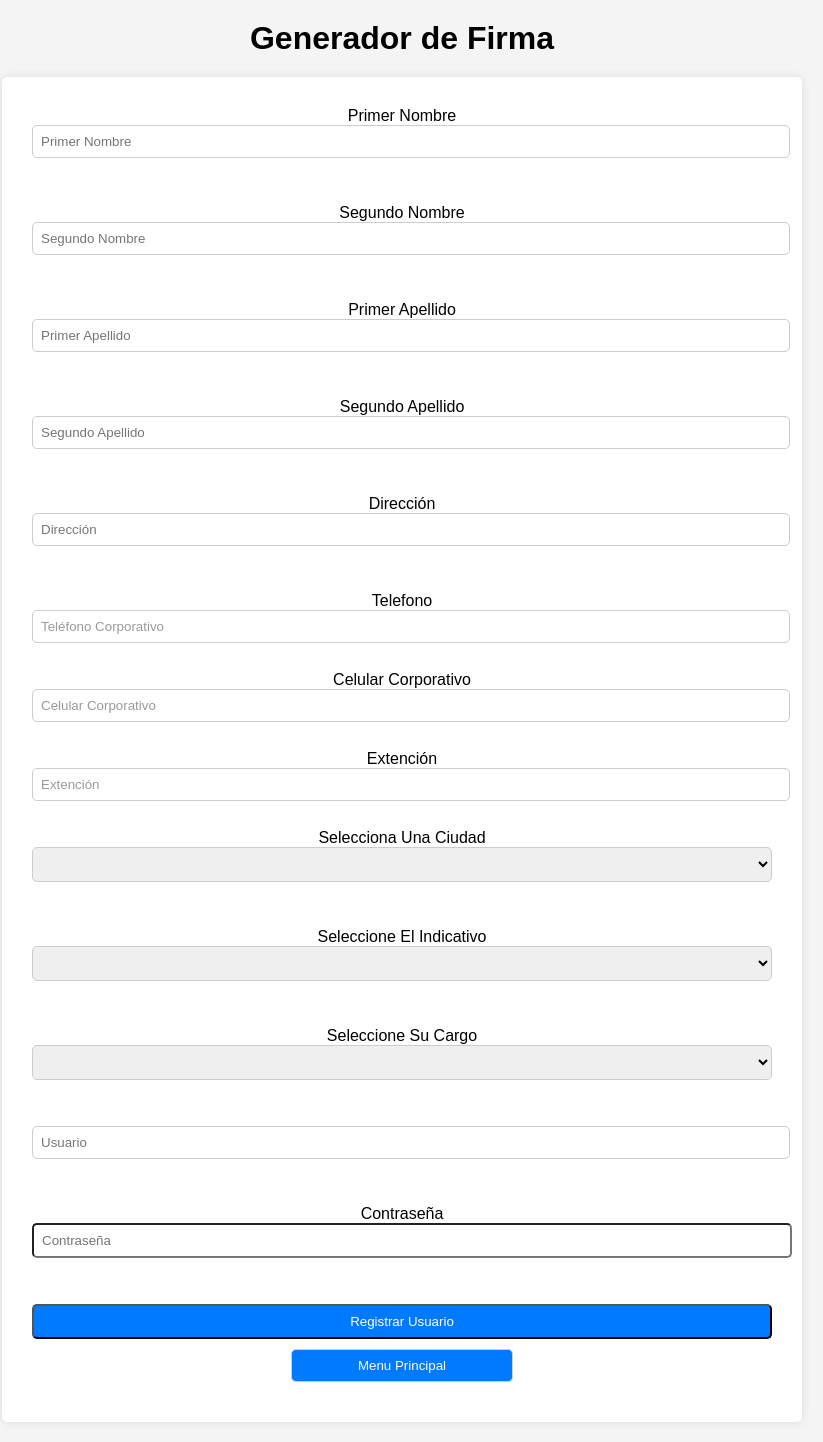
After one commit to xBloodFallenx/Firmas, a PHP site: template Firmas/views/Admin/Registrouser_view.php in a window 1280 px wide. The commit adds this page. Shown: the whole page, without its empty margins (238-1061 px from the left). Run offline with PHP 8.4, Linux system fonts and the light colour scheme; the template is opened without the code that fills it, so the values that code supplies are empty; a user stored in the database is signed in.

Commit message:
actualizacion

```diff
--- /dev/null
+++ b/Firmas/views/Admin/Registrouser_view.php
@@ -0,0 +1,88 @@
+<!DOCTYPE html>
+<html>
+
+<head>
+    <title>Generador de Firma</title>
+    <link rel="stylesheet" href="asset\css\style.css" />
+</head>
+
+<body>
+    <main>
+        <header>
+            <h1>Generador de Firma</h1>
+        </header>
+        <div class="container-fluid">
+            <form action="?c=Usuarios&a=RegistrarUser" method="post">
+                <input type="hidden" name="idusuario" value="<?php echo $_SESSION['idusuario'] ?>">
+                <p>Primer Nombre</p>
+                <input type="text" id="Primer_Nombre" name="Primer_Nombre" placeholder="Primer Nombre" required /><br /><br />
+
+                <p>Segundo Nombre</p>
+                <input type="text" id="Segundo_Nombre" name="Segundo_Nombre" placeholder="Segundo Nombre" /><br /><br />
+
+                <p>Primer Apellido</p>
+                <input type="text" id="Primer_Apellido" name="Primer_Apellido" placeholder="Primer Apellido" required /><br /><br />
+
+                <p>Segundo Apellido</p>
+                <input type="text" id="Segundo_Apellido" name="Segundo_Apellido" placeholder="Segundo Apellido" /><br /><br />
+
+                <p>Dirección</p>
+                <input type="text" id="direccion" name="direccion" placeholder="Dirección" required /><br /><br />
+                <div class="telgrup">
+                <p>Telefono</p>
+                <input type="tel" id="Telefono_Cor" name="Telefono" placeholder="Teléfono Corporativo" pattern="[0-9]{0,7}" title="Por favor, ingresa exactamente 7 números" maxlength="7" /><br /><br />
+
+                <p>Celular Corporativo</p>
+                <input type="tel" id="Celular" name="Celular" placeholder="Celular Corporativo" pattern="[0-9]{0,10}" title="Por favor, ingresa exactamente 10 números" required maxlength="10" /><br /><br />
+
+                <p>Extención</p>
+                <input type="tel" id="Ext" name="Ext" placeholder="Extención" pattern="[0-9]{0,4}" title="Por favor, ingresa exactamente 4 números" maxlength="4" /><br /><br />
+</div>
+                <p>Selecciona Una Ciudad</p>
+                <select name="idciudad" required>
+                    <option disabled selected value=""></option>
+                    <option value="1">Bogotá</option>
+                    <option value="2">Cali</option>
+                    <option value="3">Medellin</option>
+                    <option value="4">Armenia</option>
+                    <option value="5">Manizales</option>
+                </select>
+                <br /><br />
+                <p>Seleccione El Indicativo</p>
+                <select name="Indicativo">
+                    <option disabled selected value=""></option>
+                    <option value="601">Bogotá - 601</option>
+                    <option value="602">Cali - 602</option>
+                    <option value="604">Medellin - 604</option>
+                    <option value="606">Armenia - 606</option>
+                    <option value="608">Manizales - 608</option>
+                </select>
+                <br /><br />
+    <p>Seleccione Su Cargo</p>
+                <select name="idcargo" id="idcargo">
+                    <option value=""></option>
+                    <?php foreach ( $this->model->obtenerCargos() as $r) : ?>
+                    <option value="<?php echo $r->idcargo; ?>"> <?php echo $r->Nombre_Cargo; ?>  </option>
+                    <?php endforeach; ?>
+                </select>
+                <br /><br />
+
+
+                <input type="text" id="Usuario" name="Usuario" placeholder="Usuario" required /><br /><br />
+
+            <p>Contraseña</p>
+            <input type="password" id="Password" name="Password" placeholder="Contraseña" required /><br /><br />
+
+            <input type="submit" value="Registrar Usuario" />
+
+            </form>
+            <a href="<?php echo ($_SESSION['Rol_code'] == 1) ? '?c=Login&a=redireccionarUser' : '?c=Login&a=redireccionarAdmin'; ?>">
+    <button>Menu Principal</button>
+</a>
+
+        </div>
+
+    </main>
+</body>
+
+</html>
--- a/Firmas/views/Admin/admin_home.php
+++ b/Firmas/views/Admin/admin_home.php
@@ -14,6 +14,7 @@
 <ul class="menu"> <li><a href="?c=Usuarios&a=vista2">Crear Firma</a></li>
 <br>
 <ul class="menu"> <li><a href="?c=Cargos&a=vistacargo">Agregar Cargos</a></li>
+<ul class="menu"> <li><a href="?c=Usuarios&a=vista5">Crear Usuarios</a></li>
     </div>
 
 </main>
```
Also changed, not shown: Firmas/controller/Usuarios.php (+33 -0 lines), Firmas/models/Usuario.php (+51 -0 lines), 1 other file.
